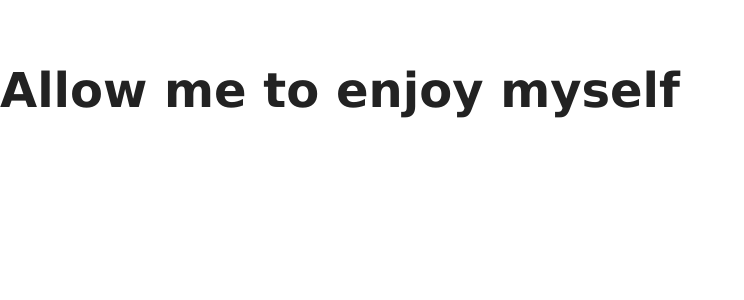
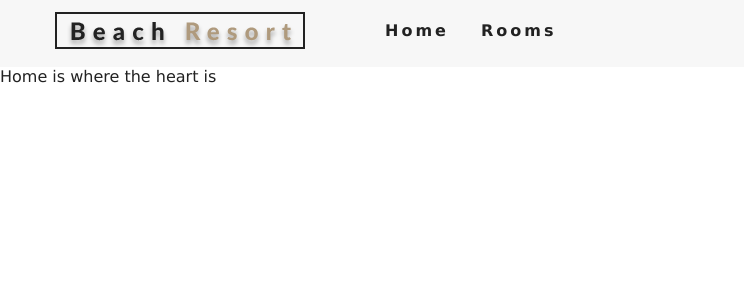
Before and after one commit to DebayoTomisin/Beach-Resort-Project, a React (Create React App) app: page / in a window 1280 px wide. Shown: the top 300 px of the page, without its empty margins (0-744 px from the left). Built offline with nearby package versions, Linux system fonts and the light colour scheme.

Commit message:
navbar component done

```diff
--- a/src/App.js
+++ b/src/App.js
@@ -1,10 +1,26 @@
+import React from 'react'
 import './App.css';
+
+import Home from './pages/Home'
+import Error from './pages/Error'
+import SingleRoom from './pages/SingleRoom'
+import Rooms from './pages/Rooms'
+
+import { Route, Switch } from 'react-router-dom'
+
+import Navbar from './components/Navbar';
 
 function App() {
   return (
-    <div>
-      <h1>Allow me to enjoy myself</h1>
-    </div>
+    <>
+      <Navbar/>
+      <Switch>
+        <Route exact path="/" component={Home}/>
+        <Route exact path="/rooms/" component={Rooms}/>
+        <Route exact path="/rooms/:slug" component={SingleRoom}/>
+        <Route component={Error}/>
+      </Switch>
+    </>
   );
 }
 
--- /dev/null
+++ b/src/components/Navbar.js
@@ -0,0 +1,45 @@
+import React, { Component } from 'react'
+import logo from "../images/logo.svg"
+import { FaAlignRight } from 'react-icons/fa'
+import {Link} from 'react-router-dom'
+
+
+class Navbar extends Component{
+
+	constructor(props){
+    super(props)
+    this.state = {
+        isOpen:  false
+    }
+	}
+	handleToggle = () => {
+		this.setState({isOpen: !this.state.isOpen})
+	}
+
+  render(){
+    return(
+      <nav className="navbar">
+				<div className="nav-center">
+					<div className="nav-header">
+						<Link to="/">
+							<img src={logo} alt="Beach Resort"/>
+						</Link>
+						<button type="button" className="nav-btn" onClick={this.handleToggle}>
+							<FaAlignRight className="nav-icon"/>
+						</button>
+					</div>
+					<ul className={ this.state.isOpen ? "nav-links show-nav" : "nav-links" }>
+						<li>
+							<Link to="/">Home</Link>
+						</li>
+						<li>
+							<Link to="/rooms">Rooms</Link>
+						</li>
+					</ul>
+				</div>
+			</nav>
+    )
+  }
+}
+
+export default Navbar
--- a/src/index.js
+++ b/src/index.js
@@ -1,12 +1,14 @@
 import React from 'react';
 import ReactDOM from 'react-dom';
-// import './index.css';
+import { BrowserRouter as Router } from "react-router-dom";
 import App from './App';
 import reportWebVitals from './reportWebVitals';
 
 ReactDOM.render(
   <React.StrictMode>
-    <App />
+    <Router>
+      <App />
+    </Router>
   </React.StrictMode>,
   document.getElementById('root')
 );
--- a/src/pages/Home.js
+++ b/src/pages/Home.js
@@ -7,3 +7,5 @@
         </div>
     )
 }
+
+export default Home
--- a/src/pages/SingleRoom.js
+++ b/src/pages/SingleRoom.js
@@ -13,3 +13,5 @@
     )
   }
 }
+
+export default SingleRoom
```
Also changed, not shown: src/App.css (line endings or trailing spaces).
